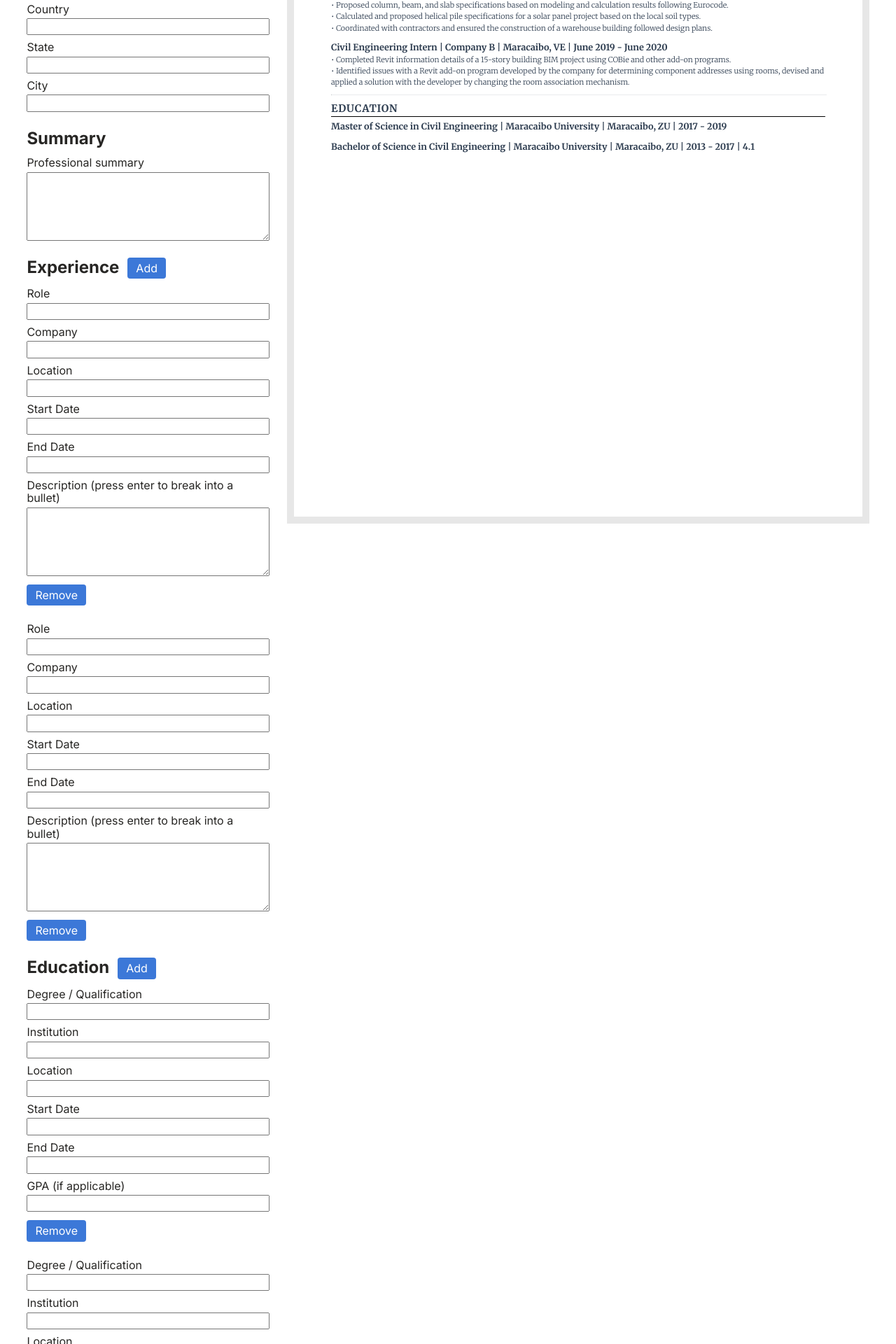
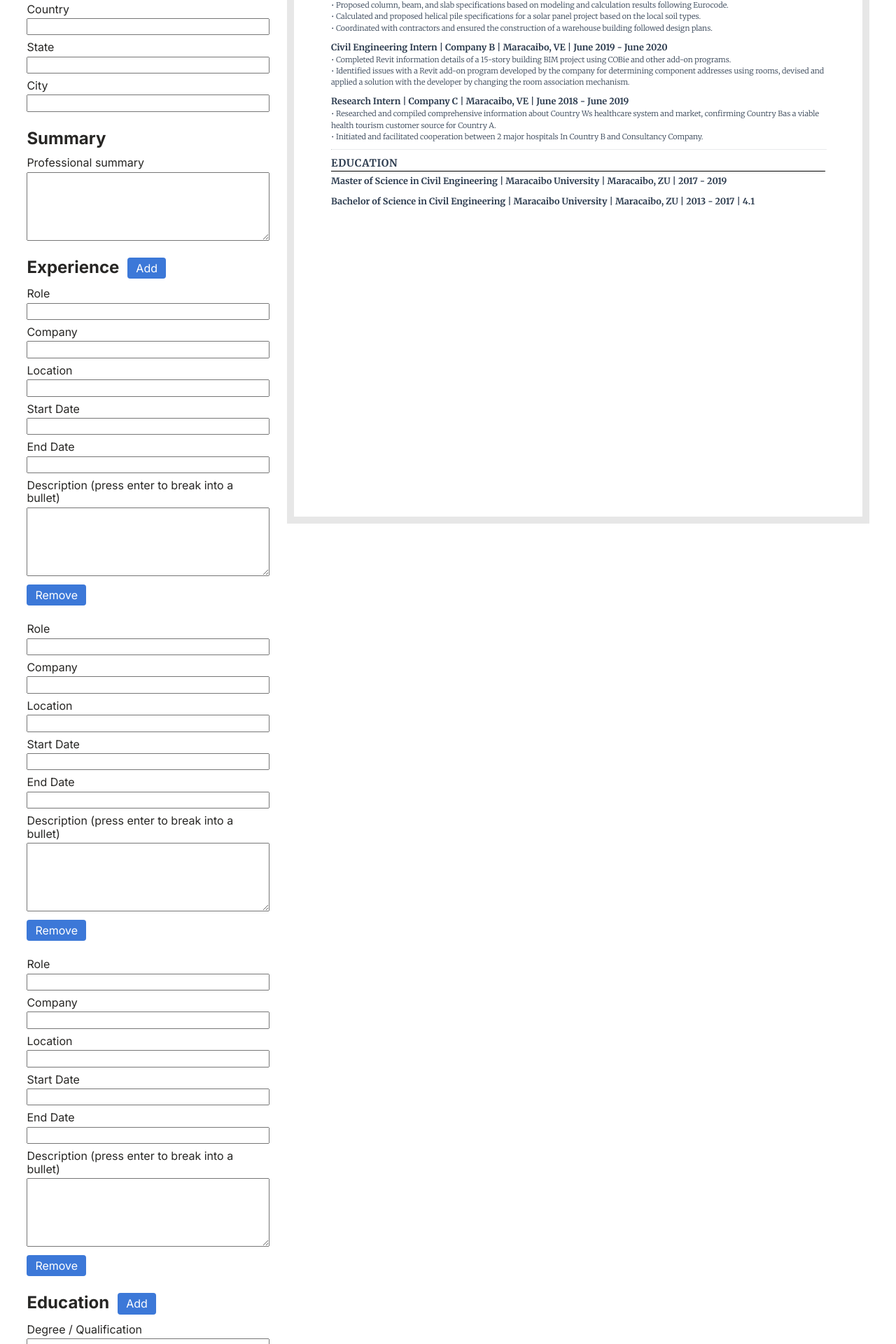
Before and after one commit to danxschz/cv-app, a React (Create React App) app: page / in a window 1280 px wide. Shown: the part 330-2250 px from the top of the page at 70% size. Built offline with nearby package versions, Linux system fonts and the light colour scheme.

Commit message:
Update resume example

```diff
--- a/src/resumeExample.js
+++ b/src/resumeExample.js
@@ -27,6 +27,15 @@ const resumeExample = {
       endDate: 'June 2020',
       description: "Completed Revit information details of a 15-story building BIM project using COBie and other add-on programs.\nIdentified issues with a Revit add-on program developed by the company for determining component addresses using rooms, devised and applied a solution with the developer by changing the room association mechanism.",
     },
+
+    {
+      role: 'Research Intern',
+      companyName: 'Company C',
+      companyLocation: 'Maracaibo, VE',
+      startDate: 'June 2018',
+      endDate: 'June 2019',
+      description: "Researched and compiled comprehensive information about Country Ws healthcare system and market, confirming Country Bas a viable health tourism customer source for Country A.\nInitiated and facilitated cooperation between 2 major hospitals In Country B and Consultancy Company.",
+    },
   ],
 
   education: [
```
